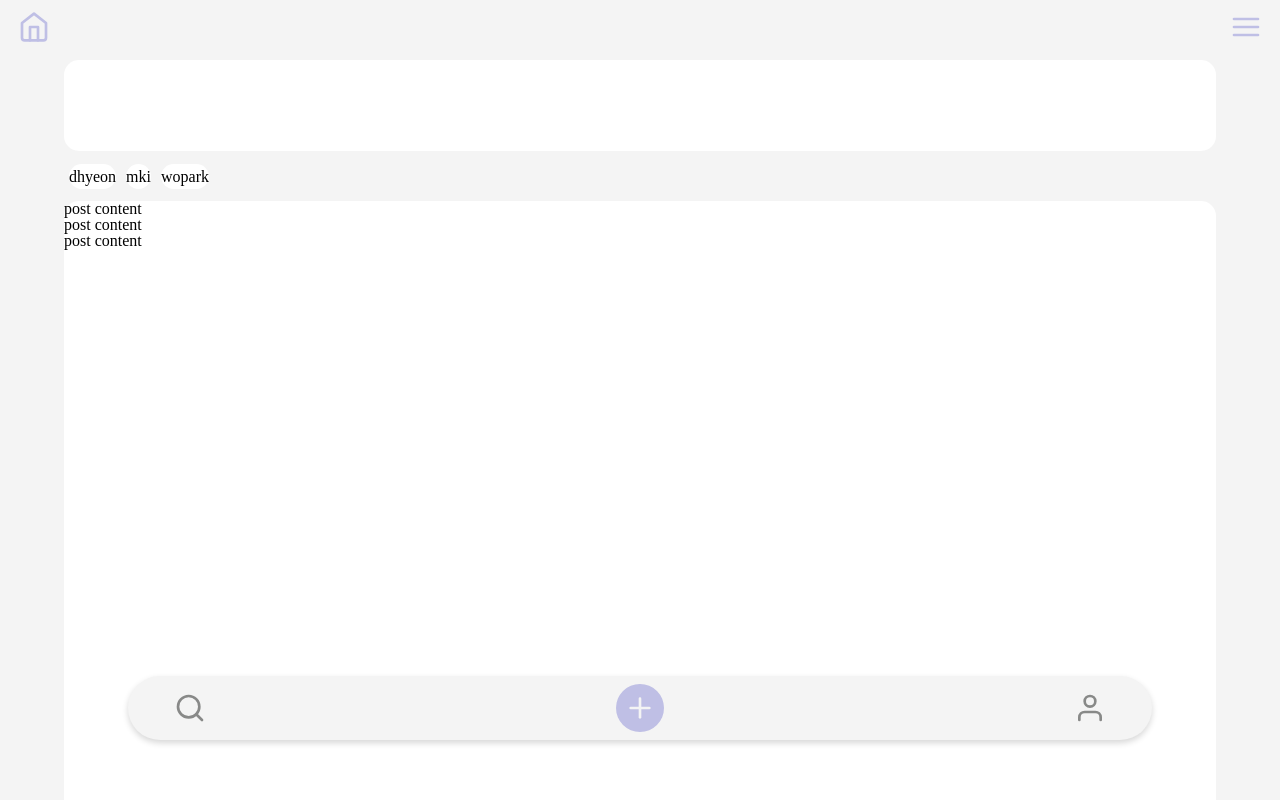
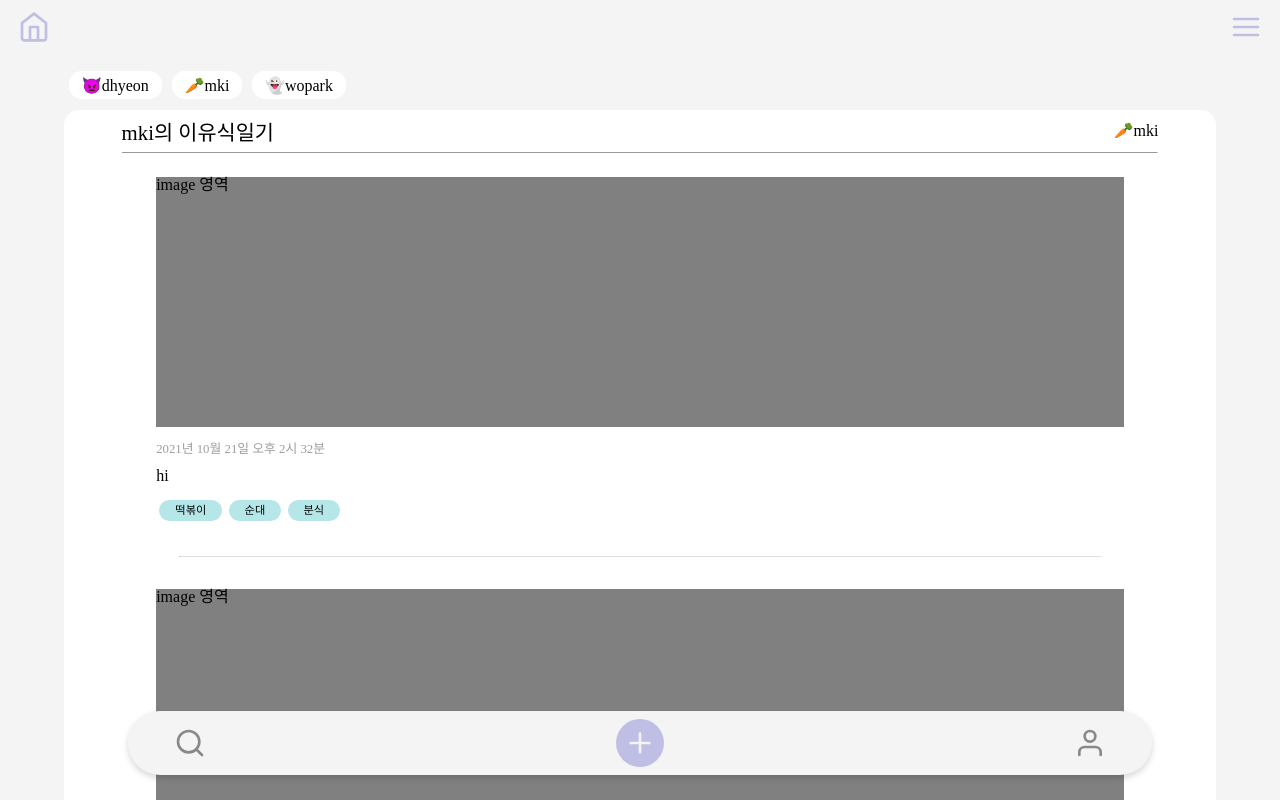
Before and after one commit to 42openproject/whatdidyoueat, a React (Create React App) app in the folder client/: page /main in a window 1280 px wide. Shown: the top 800 px of the page. Built offline with nearby package versions, Linux system fonts and the light colour scheme.

Commit message:
[WKPL-28] ADD - main page 퍼블리싱 작업

```diff
--- a/client/src/MainPageView/MainPage.js
+++ b/client/src/MainPageView/MainPage.js
@@ -30,35 +30,40 @@ function MainPage() {
       <Header />
       <div className="container">
         <div className="calendar"></div>
-        <div className="following">
-          <div className="following-user">dhyeon</div>
-          <div className="following-user">mki</div>
-          <div className="following-user">wopark</div>
+        <div className="following-wrap">
+          <div className="following-user">👿dhyeon</div>
+          <div className="following-user">🥕mki</div>
+          <div className="following-user">👻wopark</div>
         </div>
         <div className="posts">
-          <div className="post">
-            <div className="post-content">post content</div>
-            <div className="tag-wrap">
-              <div className="tag"></div>
-              <div className="tag"></div>
-              <div className="tag"></div>
+          <div className="post-header">
+            <div className="post-title">mki의 이유식일기</div>
+            <div className="post-author">🥕mki</div>
+          </div>
+          <hr size="1" className="header-hr" />
+          <div className="post-wrap">
+            <div className="post-content">
+              <div className="post-img">image 영역</div>
+              <p className="post-date">2021년 10월 21일 오후 2시 32분</p>
+              <p className="post-text">hi</p>
+              <ul className="tag-wrap">
+                <li className="tag">떡볶이</li>
+                <li className="tag">순대</li>
+                <li className="tag">분식</li>
+              </ul>
             </div>
-          </div>
-          <div className="post">
-            <div className="post-content">post content</div>
-            <div className="tag-wrap">
-              <div className="tag"></div>
-              <div className="tag"></div>
-              <div className="tag"></div>
+            <hr size="1" className="post-hr" />
+            <div className="post-content">
+              <div className="post-img">image 영역</div>
+              <p className="post-date">2021년 10월 21일 오후 2시 32분</p>
+              <p className="post-text">hi</p>
+              <ul className="tag-wrap">
+                <li className="tag">떡볶이</li>
+                <li className="tag">순대</li>
+                <li className="tag">분식</li>
+              </ul>
             </div>
-          </div>
-          <div className="post">
-            <div className="post-content">post content</div>
-            <div className="tag-wrap">
-              <div className="tag"></div>
-              <div className="tag"></div>
-              <div className="tag"></div>
-            </div>
+            <hr size="1" className="post-hr" />
           </div>
         </div>
       </div>
--- a/client/src/stylesheets/MainPage.css
+++ b/client/src/stylesheets/MainPage.css
@@ -1,17 +1,31 @@
+.header-hr {
+  width: 90%;
+  padding: 0;
+  margin: 0.5rem;
+  border-bottom: 1px solid #999999;
+  border-top: none;
+}
+.post-hr {
+  width: 80%;
+  margin: 2rem auto;
+  border-bottom: 1px solid #dddddd;
+  border-top: none;
+}
+
 .container {
   display: flex;
   flex-direction: column;
 }
 
 .calendar {
-  width: 90%;
+  width: 90vw;
   height: 97px;
   border-radius: 15px;
   background-color: white;
   margin-bottom: 5px;
 }
 
-.following {
+.following-wrap {
   display: flex;
   align-items: center;
   width: 90%;
@@ -22,14 +36,67 @@
 .following-user {
   line-height: 25px;
   margin: 5px;
-  border-radius: 13px;
+  padding: 0.1rem 0.8rem;
+  border-radius: 0.8rem;
   background-color: white;
 }
 
 .posts {
+  display: flex;
+  flex-direction: column;
+  align-items: center;
   width: 90%;
-  height: 700px;
+  /* height: 500px; */
   background-color: white;
   border-radius: 15px;
   margin-top: 5px;
+  margin-bottom: 100px;
 }
+
+.post-wrap {
+  width: 100%;
+}
+
+.post-header {
+  display: flex;
+  justify-content: space-between;
+  width: 90%;
+  margin-top: 0.8rem;
+}
+
+.post-title {
+  font-size: 1.3rem;
+}
+
+.post-content {
+  width: 84%;
+  margin: 0 8%;
+}
+
+.post-img {
+  height: 250px;
+  background-color: gray;
+  margin: 1rem 0;
+}
+
+.post-date {
+  font-size: 0.8rem;
+  color: rgb(157, 157, 157);
+}
+
+.post-text {
+  display: block;
+  margin: 0.8rem 0;
+}
+
+.tag-wrap {
+  display: flex;
+}
+
+.tag {
+  background-color: rgb(181, 230, 232);
+  padding: 0.3rem 1rem;
+  margin: 0.2rem;
+  font-size: 0.7rem;
+  border-radius: 0.65rem;
+}
--- a/client/src/stylesheets/NaviBar.css
+++ b/client/src/stylesheets/NaviBar.css
@@ -1,7 +1,7 @@
 nav {
   position: fixed;
   z-index: 100;
-  bottom: 60px;
+  bottom: 25px;
   margin: 0 10vw;
   height: 64px;
   width: 80vw;
```
Also changed, not shown: client/src/LoginPageView/SetNicknamePage.js (+6 -3 lines).
